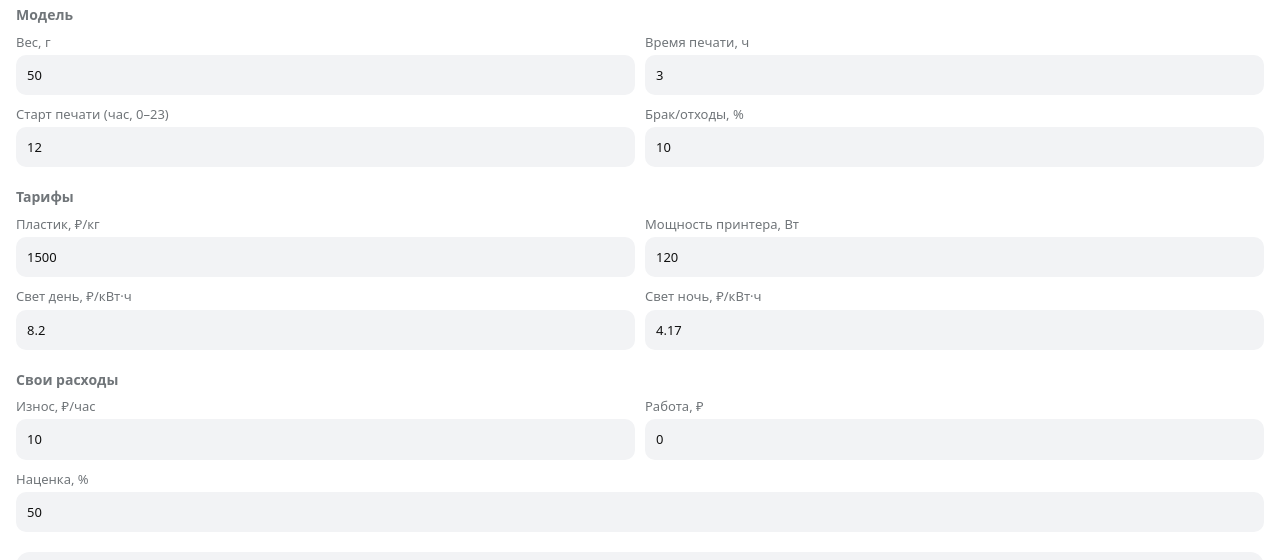
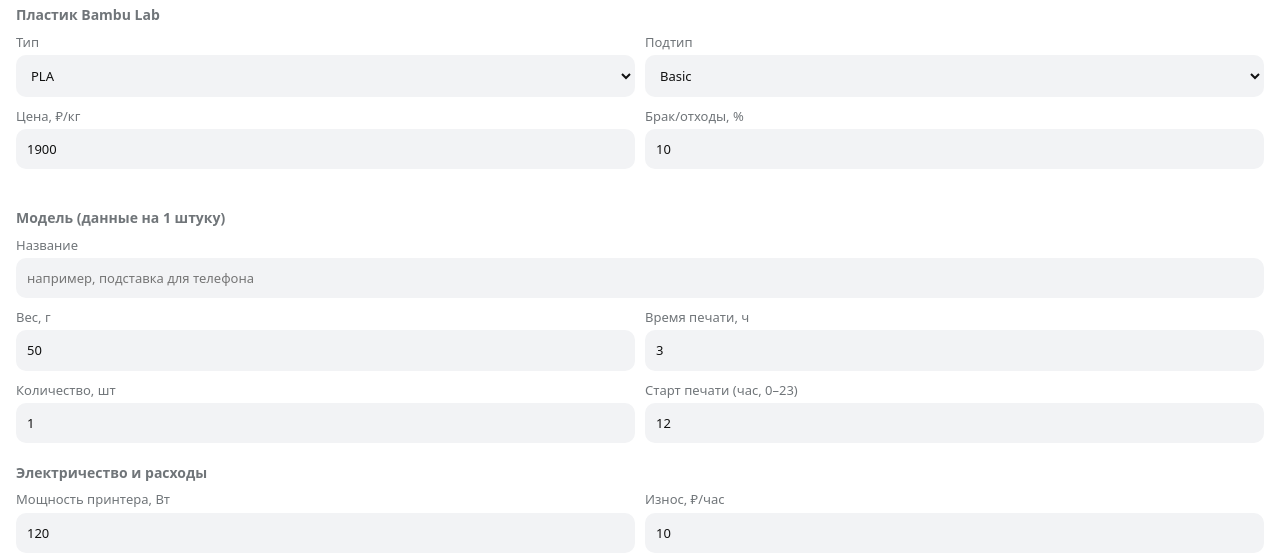
Before and after one commit to yaroslavmaryanin2010-byte/Cost-of-models-on-x1c-with-AMS, a plain HTML site: page public/index.html in a window 1280 px wide. Shown: the part 59-619 px from the top of the page. Drawn offline with Linux system fonts and the light colour scheme.

Commit message:
Add files via upload

```diff
--- a/public/index.html
+++ b/public/index.html
@@ -8,62 +8,133 @@
 *{box-sizing:border-box}body{margin:0;padding:16px 16px 32px;background:var(--bg);color:var(--tx);font:16px/1.4 system-ui,sans-serif}
 h1{font-size:20px;margin:0 0 12px}h2{font-size:14px;margin:20px 0 8px;color:var(--hint);font-weight:600}
 .grid{display:grid;grid-template-columns:1fr 1fr;gap:10px}label{display:block;font-size:13px;color:var(--hint)}
-input{width:100%;margin-top:4px;padding:10px;border:1px solid transparent;border-radius:10px;background:var(--sec);color:var(--tx);font:inherit}
-input:focus{outline:2px solid var(--btn)}.wide{grid-column:1/-1}
+input,select{width:100%;margin-top:4px;padding:10px;border:1px solid transparent;border-radius:10px;background:var(--sec);color:var(--tx);font:inherit}
+input:focus,select:focus{outline:2px solid var(--btn)}.wide{grid-column:1/-1}
+#warn{color:#d9822b;font-size:13px;margin-top:6px;min-height:1em}
 .total{margin-top:20px;padding:16px;border-radius:14px;background:var(--sec)}
-.total .sum{font-size:32px;font-weight:700}.row{display:flex;justify-content:space-between;padding:4px 0;font-size:14px}
-.row span:first-child{color:var(--hint)}small{color:var(--hint);display:block;margin-top:12px;font-size:12px}
+.sum{font-size:32px;font-weight:700}#unit{color:var(--hint);font-size:14px;margin-bottom:6px}
+.row{display:flex;justify-content:space-between;padding:4px 0;font-size:14px}.row span:first-child{color:var(--hint)}
+.btns{display:flex;gap:10px;margin-top:12px}
+button{flex:1;padding:12px;border:0;border-radius:10px;background:var(--btn);color:var(--btx);font:inherit;font-weight:600}
+button.sec{background:var(--sec);color:var(--tx)}
+#clbox{margin-top:12px;padding:12px;border-radius:12px;background:var(--sec)}#cl{white-space:pre-wrap;margin:0 0 10px;font:inherit}
+.item{display:flex;align-items:center;gap:8px;padding:10px 0;border-bottom:1px solid var(--sec)}
+.item span{flex:1;cursor:pointer}.item button{flex:0 0 auto;padding:4px 10px;background:var(--sec);color:var(--hint)}
+.hint,small{color:var(--hint);font-size:12px}small{display:block;margin-top:12px}
 </style></head><body>
 <h1>Стоимость печати</h1>
-<h2>Модель</h2>
+<h2>Пластик Bambu Lab</h2>
 <div class="grid">
+<label>Тип<select id="type"></select></label>
+<label>Подтип<select id="sub"></select></label>
+<label>Цена, ₽/кг<input id="kg" type="number" inputmode="decimal" placeholder="введите цену"></label>
+<label>Брак/отходы, %<input id="waste" type="number" inputmode="decimal" value="10"></label>
+</div>
+<div id="warn"></div>
+<h2>Модель (данные на 1 штуку)</h2>
+<div class="grid">
+<label class="wide">Название<input id="name" type="text" placeholder="например, подставка для телефона"></label>
 <label>Вес, г<input id="grams" type="number" inputmode="decimal" value="50"></label>
 <label>Время печати, ч<input id="hours" type="number" inputmode="decimal" step="0.1" value="3"></label>
+<label>Количество, шт<input id="qty" type="number" inputmode="numeric" min="1" value="1"></label>
 <label>Старт печати (час, 0–23)<input id="start" type="number" inputmode="numeric" min="0" max="23" value="12"></label>
-<label>Брак/отходы, %<input id="waste" type="number" inputmode="decimal" value="10"></label>
 </div>
-<h2>Тарифы</h2>
+<h2>Электричество и расходы</h2>
 <div class="grid">
-<label>Пластик, ₽/кг<input id="kg" type="number" inputmode="decimal"></label>
 <label>Мощность принтера, Вт<input id="watt" type="number" inputmode="decimal" value="120"></label>
+<label>Износ, ₽/час<input id="wear" type="number" inputmode="decimal" value="10"></label>
 <label>Свет день, ₽/кВт·ч<input id="day" type="number" inputmode="decimal" step="0.01"></label>
 <label>Свет ночь, ₽/кВт·ч<input id="night" type="number" inputmode="decimal" step="0.01"></label>
+<label>Работа за заказ, ₽<input id="labor" type="number" inputmode="decimal" value="0"></label>
+<label>Наценка, %<input id="markup" type="number" inputmode="decimal" value="50"></label>
 </div>
-<h2>Свои расходы</h2>
-<div class="grid">
-<label>Износ, ₽/час<input id="wear" type="number" inputmode="decimal" value="10"></label>
-<label>Работа, ₽<input id="labor" type="number" inputmode="decimal" value="0"></label>
-<label class="wide">Наценка, %<input id="markup" type="number" inputmode="decimal" value="50"></label>
-</div>
-<div class="total"><div class="sum" id="sum">0 ₽</div>
-<div id="rows"></div></div>
+<div class="total"><div class="sum" id="sum">0 ₽</div><div id="unit"></div><div id="rows"></div></div>
+<div class="btns"><button id="save">Сохранить</button><button id="cbtn" class="sec">Для клиента</button></div>
+<div id="clbox" hidden><pre id="cl"></pre>
+<div class="btns"><button id="copy" class="sec">Копировать</button><button id="share">Отправить</button></div></div>
+<h2>Сохранённые расчёты</h2>
+<div id="saved"></div>
 <small id="meta"></small>
 <script>
 const tg=window.Telegram?.WebApp;tg?.ready();tg?.expand();
 const $=id=>document.getElementById(id),n=id=>parseFloat($(id).value)||0,fmt=v=>v.toFixed(2).replace('.',',')+' ₽';
-const ids=['grams','hours','start','waste','kg','watt','day','night','wear','labor','markup'];
-// Сколько часов печати попадает на ночь (23:00–7:00)
+const esc=s=>String(s).replace(/[&<>"]/g,c=>({'&':'&amp;','<':'&lt;','>':'&gt;','"':'&quot;'}[c]));
+const ids=['type','sub','name','grams','hours','qty','start','waste','watt','wear','labor','markup'];
+let R=null,last={q:1,total:0,unit:0},items=[];
+// Хранилище: облако Telegram (между устройствами), иначе localStorage
+const cs=tg?.CloudStorage&&tg.isVersionAtLeast&&tg.isVersionAtLeast('6.9')?tg.CloudStorage:null;
+const ls=(f,d)=>{try{return f()}catch{return d}};
+const store={
+  keys:()=>new Promise(r=>cs?cs.getKeys((e,k)=>r(e?[]:k)):r(ls(()=>Object.keys(localStorage),[]))),
+  get:ks=>new Promise(r=>!ks.length?r({}):cs?cs.getItems(ks,(e,v)=>r(e?{}:v)):r(Object.fromEntries(ks.map(k=>[k,ls(()=>localStorage.getItem(k),null)])))),
+  set:(k,v)=>new Promise(r=>cs?cs.setItem(k,v,()=>r()):(ls(()=>localStorage.setItem(k,v)),r())),
+  del:k=>new Promise(r=>cs?cs.removeItem(k,()=>r()):(ls(()=>localStorage.removeItem(k)),r()))
+};
 function nightHours(start,hours){let night=0;for(let m=0;m<Math.round(hours*60);m++){const h=((start*60+m)/60)%24;if(h>=23||h<7)night+=1/60}return night}
+function fillSubs(){$('sub').innerHTML=R.filaments[$('type').value].subtypes.map((s,i)=>`<option value="${i}">${s.name}</option>`).join('')}
+function applyPrice(){
+  const s=R.filaments[$('type').value].subtypes[$('sub').value];
+  $('kg').value=s.price??'';
+  $('warn').textContent=[s.abrasive?'Нужно закалённое сопло.':'',s.price==null?'Цена не задана, введите свою.':''].join(' ').trim();
+  calc();
+}
 function calc(){
-  const nh=nightHours(n('start'),n('hours')),dh=n('hours')-nh,kw=n('watt')/1000;
-  const plastic=n('grams')*(1+n('waste')/100)*n('kg')/1000;
+  const q=Math.max(1,Math.floor(n('qty'))||1),T=n('hours')*q;
+  const nh=nightHours(n('start'),T),dh=T-nh,kw=n('watt')/1000;
+  const plastic=n('grams')*q*(1+n('waste')/100)*n('kg')/1000;
   const power=kw*(dh*n('day')+nh*n('night'));
-  const wear=n('hours')*n('wear'),base=plastic+power+wear+n('labor');
+  const wear=T*n('wear'),base=plastic+power+wear+n('labor');
   const total=base*(1+n('markup')/100);
-  $('sum').textContent=fmt(total);
+  last={q,total,unit:total/q};
+  $('sum').textContent=fmt(total);$('unit').textContent=q>1?`${q} шт, за штуку: ${fmt(total/q)}`:'';
   $('rows').innerHTML=[['Пластик',plastic],['Электричество',power],['Износ',wear],['Работа',n('labor')],['Себестоимость',base],['Наценка',total-base]]
     .map(([a,b])=>`<div class="row"><span>${a}</span><span>${fmt(b)}</span></div>`).join('');
-  localStorage.setItem('calc',JSON.stringify(Object.fromEntries(ids.map(i=>[i,$(i).value]))));
+  $('clbox').hidden=true;
+  ls(()=>localStorage.setItem('calc3',JSON.stringify(Object.fromEntries(ids.map(i=>[i,$(i).value])))));
 }
-ids.forEach(i=>$(i).addEventListener('input',calc));
+async function renderSaved(){
+  const ks=(await store.keys()).filter(k=>k.startsWith('c_')).sort().reverse(),v=await store.get(ks);
+  items=ks.map(k=>{try{return {k,...JSON.parse(v[k])}}catch{return null}}).filter(Boolean);
+  $('saved').innerHTML=items.length?items.map((d,i)=>`<div class="item"><span data-load="${i}">${esc(d.name)}</span><b>${fmt(d.total)}</b><button data-del="${i}">✕</button></div>`).join(''):'<div class="hint">Пока пусто. Нажмите «Сохранить».</div>';
+}
+async function save(){
+  const d={...Object.fromEntries(ids.map(i=>[i,$(i).value])),kg:$('kg').value,day:$('day').value,night:$('night').value,total:last.total};
+  if(!d.name)d.name='Без названия';
+  await store.set('c_'+Date.now(),JSON.stringify(d));renderSaved();
+}
+function load(d){
+  $('type').value=d.type;fillSubs();$('sub').value=d.sub;
+  for(const k of ids)if(k!=='type'&&k!=='sub')$(k).value=d[k];
+  $('kg').value=d.kg;$('day').value=d.day;$('night').value=d.night;calc();scrollTo(0,0);
+}
+function clientText(){
+  const f=R.filaments[$('type').value],s=f.subtypes[$('sub').value];
+  return `Заказ: ${$('name').value||'3D-печать'}\nМатериал: Bambu Lab ${f.type} ${s.name}\nКоличество: ${last.q} шт\n`+(last.q>1?`Цена за штуку: ${Math.round(last.unit)} ₽\n`:'')+`Итого: ${Math.round(last.total)} ₽`;
+}
+$('saved').addEventListener('click',async e=>{
+  const l=e.target.dataset.load,d=e.target.dataset.del;
+  if(l!==undefined)load(items[l]);
+  if(d!==undefined){await store.del(items[d].k);renderSaved()}
+});
+$('save').onclick=save;
+$('cbtn').onclick=()=>{$('cl').textContent=clientText();$('clbox').hidden=false};
+$('copy').onclick=()=>{navigator.clipboard?.writeText($('cl').textContent);$('copy').textContent='Скопировано'};
+$('share').onclick=()=>{const u='https://t.me/share/url?url=%20&text='+encodeURIComponent($('cl').textContent);tg?tg.openTelegramLink(u):window.open(u)};
+['name','grams','hours','qty','start','waste','kg','watt','day','night','wear','labor','markup'].forEach(i=>$(i).addEventListener('input',calc));
+$('type').addEventListener('change',()=>{fillSubs();applyPrice()});
+$('sub').addEventListener('change',applyPrice);
 (async()=>{
-  const saved=JSON.parse(localStorage.getItem('calc')||'{}');
+  const saved=ls(()=>JSON.parse(localStorage.getItem('calc3')||'{}'),{});
   try{
-    const r=await (await fetch('/rates.json')).json();
-    $('kg').value=r.filament.pricePerKg;$('day').value=r.electricity.day;$('night').value=r.electricity.night;
-    $('meta').textContent=`Тарифы обновлены ${r.updated}. ${r.filament.note}. ${r.electricity.note}.`;
-  }catch{$('meta').textContent='Не удалось загрузить тарифы. Введите их вручную.'}
-  for(const k in saved)if(!['kg','day','night'].includes(k))$(k).value=saved[k];
-  calc();
+    R=await (await fetch('/rates.json')).json();
+    $('type').innerHTML=R.filaments.map((f,i)=>`<option value="${i}">${f.type}</option>`).join('');
+    if(R.filaments[saved.type])$('type').value=saved.type;
+    fillSubs();
+    if(R.filaments[$('type').value].subtypes[saved.sub])$('sub').value=saved.sub;
+    $('day').value=R.electricity.day;$('night').value=R.electricity.night;
+    $('meta').textContent=`Тарифы обновлены ${R.updated}. ${R.electricity.note}.`;
+    for(const k in saved)if(!['type','sub'].includes(k))$(k).value=saved[k];
+    applyPrice();renderSaved();
+  }catch{$('meta').textContent='Не удалось загрузить тарифы.'}
 })();
 </script></body></html>
--- a/public/rates.json
+++ b/public/rates.json
@@ -1,13 +1,131 @@
 {
-  "updated": "2026-11-03",
-  "filament": {
-    "note": "PLA Basic Bambu Lab, 1 кг, средняя по российским магазинам (диапазон 1350–1900 ₽)",
-    "pricePerKg": 1500
-  },
+  "updated": "2026-11-15",
   "electricity": {
     "note": "Самара, с 01.10.2026, дом с газовой плитой, до 1200 кВт·ч/мес. День 7:00–23:00, ночь 23:00–7:00",
-    "day": 8.20,
-    "night": 4.17,
-    "electricStove": { "day": 5.74, "night": 2.92 }
-  }
+    "day": 8.2,
+    "night": 4.17
+  },
+  "filaments": [
+    {
+      "type": "PLA",
+      "subtypes": [
+        {
+          "name": "Basic",
+          "price": 1900
+        },
+        {
+          "name": "Matte",
+          "price": 1900
+        },
+        {
+          "name": "Silk+",
+          "price": 1900
+        },
+        {
+          "name": "Sparkle",
+          "price": 2300
+        },
+        {
+          "name": "Tough+",
+          "price": null
+        },
+        {
+          "name": "Metal",
+          "price": null
+        },
+        {
+          "name": "Marble",
+          "price": null
+        },
+        {
+          "name": "Galaxy",
+          "price": null
+        },
+        {
+          "name": "Glow",
+          "price": null,
+          "abrasive": true
+        },
+        {
+          "name": "PLA-CF",
+          "price": null,
+          "abrasive": true
+        }
+      ]
+    },
+    {
+      "type": "PETG",
+      "subtypes": [
+        {
+          "name": "HF",
+          "price": 1900
+        },
+        {
+          "name": "Translucent",
+          "price": null
+        },
+        {
+          "name": "PETG-CF",
+          "price": 3915,
+          "abrasive": true
+        }
+      ]
+    },
+    {
+      "type": "ABS/ASA",
+      "subtypes": [
+        {
+          "name": "ABS",
+          "price": 1900
+        },
+        {
+          "name": "ASA",
+          "price": null
+        },
+        {
+          "name": "ASA-CF",
+          "price": 2800,
+          "abrasive": true
+        }
+      ]
+    },
+    {
+      "type": "TPU",
+      "subtypes": [
+        {
+          "name": "95A HF",
+          "price": 4200
+        },
+        {
+          "name": "for AMS",
+          "price": null
+        }
+      ]
+    },
+    {
+      "type": "PC",
+      "subtypes": [
+        {
+          "name": "PC",
+          "price": null
+        }
+      ]
+    },
+    {
+      "type": "PA",
+      "subtypes": [
+        {
+          "name": "PAHT-CF",
+          "price": 9315,
+          "abrasive": true
+        },
+        {
+          "name": "PA6-CF",
+          "price": null,
+          "abrasive": true
+        }
+      ]
+    }
+  ],
+  "filamentNote": "Цены за 1 кг без катушки, в рублях. Источник: bambulab.igo3d.ru (официальный дилер); PETG-CF и PAHT-CF: 3dpt.ru. Подтипы с null нужно заполнить вручную."
 }
```
